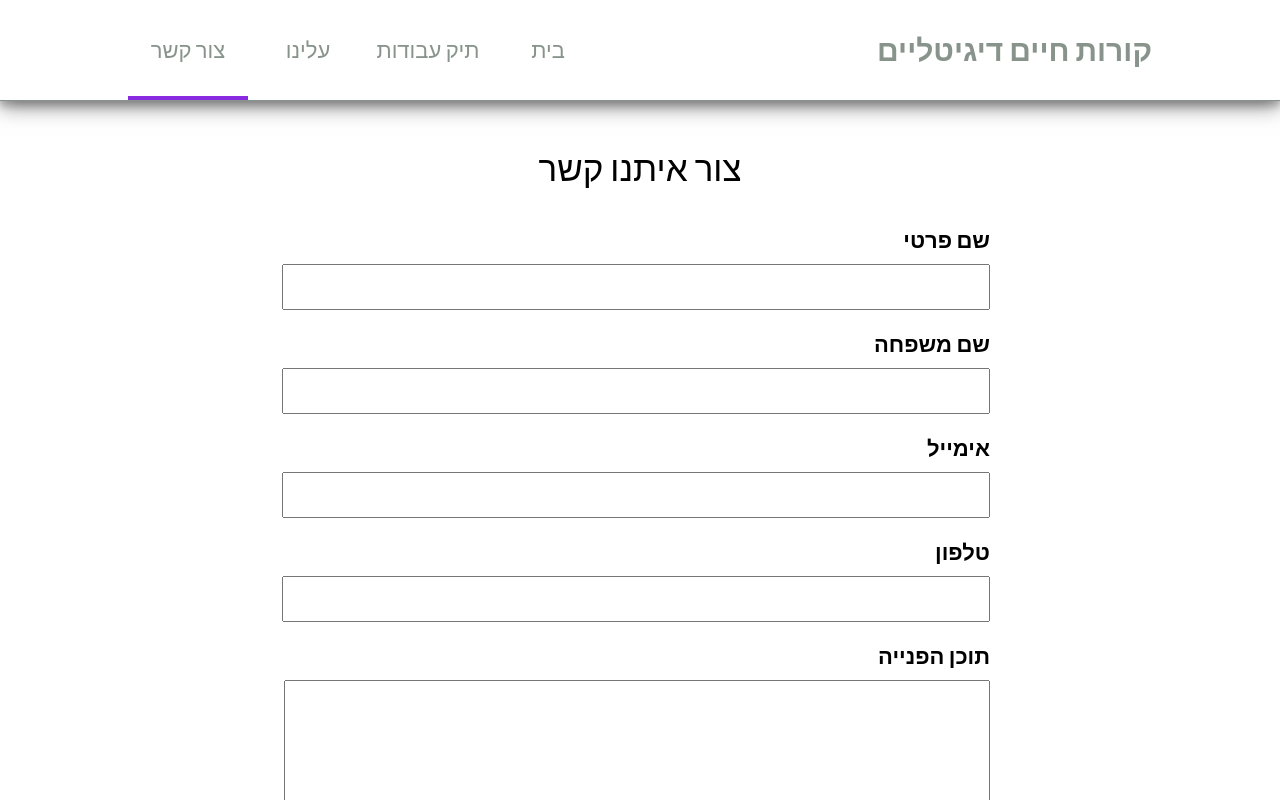
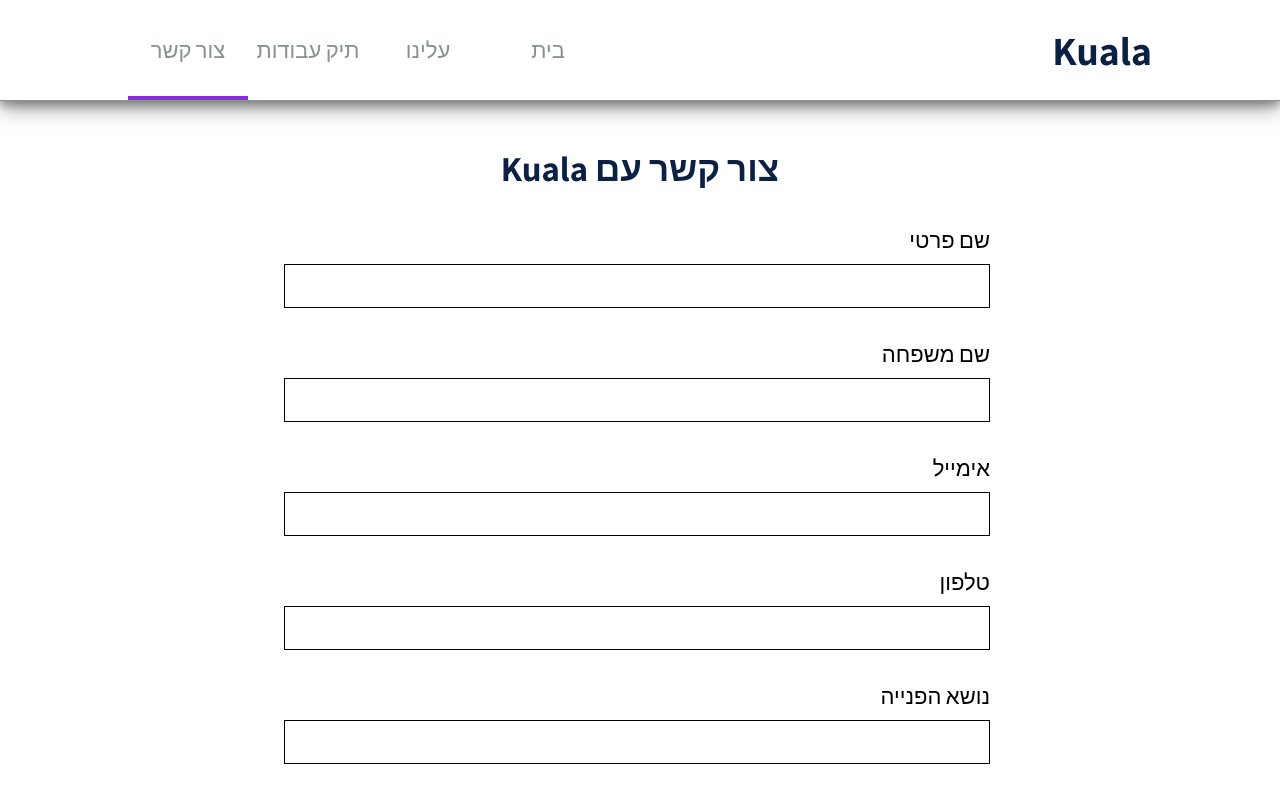
Before and after one commit to ChengaDev/digitalcv, a React (Create React App) app: page /contactus in a window 1280 px wide. Shown: the top 800 px of the page. Built offline with nearby package versions, Linux system fonts and the light colour scheme.

Commit message:
rename to KUALA

```diff
--- a/src/components/App.js
+++ b/src/components/App.js
@@ -8,12 +8,14 @@ import ContactUsPage from './pages/contactUs/ContactUsPage';
 import AboutPage from './pages/about/AboutPage';
 import PortfolioPage from './pages/portfolio/PortfolioPage';
 import AutoScrollTop from './layout/AutoScrollTop';
+import styled from 'styled-components';
 
 const App = () => {
   return (
     <BrowserRouter>
       <AutoScrollTop>
         <Header />
+        <Content>
           <Switch>
             <Route exact path='/' component={Main} />
             <Route exact path='/about' component={AboutPage} />
@@ -21,10 +23,15 @@ const App = () => {
             <Route exact path='/contactus' component={ContactUsPage} />
             <Route exact path='/login' component={LoginPage} />
           </Switch>
+        </Content>
         <Footer />
       </AutoScrollTop>
     </BrowserRouter>
   );
 };
 
+const Content = styled.div`
+  min-height: calc(100vh - 160px);
+`;
+
 export default App;
--- a/src/components/layout/footer/Footer.js
+++ b/src/components/layout/footer/Footer.js
@@ -6,7 +6,7 @@ class Footer extends React.Component {
     return (
       <FooterContainer>
         <div id='allRightsReserved'>
-          כל הזכויות שמורות - קורות חיים דיגיטליים ©
+          כל הזכויות שמורות לקואלה - קורות חיים מקוונים ©
         </div>
       </FooterContainer>
     );
--- a/src/components/layout/header/Header.js
+++ b/src/components/layout/header/Header.js
@@ -34,19 +34,19 @@ class Header extends React.Component {
       <React.Fragment>
         <HeaderWrapper>
           <Link to='/'>
-            <HeaderTitle>קורות חיים דיגיטליים</HeaderTitle>
+            <HeaderTitle>Kuala</HeaderTitle>
           </Link>
           <HeaderItemsContainer>
             <HeaderItem selected={this.props.location.pathname === '/'}>
               <Link to='/'>בית</Link>
             </HeaderItem>
+            <HeaderItem selected={this.props.location.pathname === '/about'}>
+              <Link to='/about'>עלינו</Link>
+            </HeaderItem>
             <HeaderItem
               selected={this.props.location.pathname === '/portfolio'}
             >
               <Link to='/portfolio'>תיק עבודות</Link>
-            </HeaderItem>
-            <HeaderItem selected={this.props.location.pathname === '/about'}>
-              <Link to='/about'>עלינו</Link>
             </HeaderItem>
             <HeaderItem
               selected={this.props.location.pathname === '/contactus'}
@@ -66,13 +66,13 @@ class Header extends React.Component {
               </Link>
             </MobileHeaderItem>
             <MobileHeaderItem>
-              <Link onClick={this.onLinkClicked} to='/models'>
-                דוגמאות
+              <Link onClick={this.onLinkClicked} to='/about'>
+                עלינו
               </Link>
             </MobileHeaderItem>
             <MobileHeaderItem>
-              <Link onClick={this.onLinkClicked} to='/about'>
-                עלינו
+              <Link onClick={this.onLinkClicked} to='/portfolio'>
+                תיק עבודות
               </Link>
             </MobileHeaderItem>
             <MobileHeaderItem>
@@ -88,6 +88,7 @@ class Header extends React.Component {
 }
 
 const HeaderWrapper = styled.div`
+  z-index: 1;
   position: sticky;
   top: 0;
   font-family: ${props => props.theme.fontFamilies.assistant};
@@ -102,14 +103,15 @@ const HeaderWrapper = styled.div`
 `;
 
 const HeaderTitle = styled.div`
+  color: rgba(10, 32, 68);
   display: inline-block;
   line-height: 100px;
-  font-size: ${props => props.theme.fontSizes.fontSize7};
+  font-size: ${props => props.theme.fontSizes.fontSize9};
   height: 100%;
   font-weight: 600;
   float: right;
   cursor: pointer;
-  color: #88948b !important;
+  /* color: #88948b !important; */
 `;
 
 const HeaderItemsContainer = styled.div`
@@ -173,6 +175,7 @@ const MenuIcon = styled.div`
 `;
 
 const MobileNavMenu = styled.div`
+  z-index: 1;
   position: fixed;
   top: 100px;
   width: 100%;
--- a/src/components/pages/about/AboutPage.js
+++ b/src/components/pages/about/AboutPage.js
@@ -1,19 +1,19 @@
 import React from 'react';
 import styled from 'styled-components';
+import imagedigital from './images/man-791049_640.jpg';
 
 class AboutPage extends React.Component {
   render() {
     return (
       <Wrapper>
-        <h1>
-          מחפש עבודה?
-          <br /> אתה חייב להופיע ברשת!
-        </h1>
+        <h1>קואלה - Kuala</h1>
+        <h2>מהפכת קורות החיים המקוונים</h2>
         <Content>
           <Paragraph>
             אנחנו חיים בעולם דיגיטלי, ובעולם שכזה שבו הכל נגיש מכל מקום או
             מכשיר, אין סיבה שגם קורות החיים שלך לא יהיו נגישים מכל מקום!
           </Paragraph>
+          <DigitalImage alt='עולם דיגיטלי' src={imagedigital} />
           <Paragraph>
             בעולם דיגיטלי, אשר הופך לירוק יותר, ואשר מעודד הפחתת שימוש בנייר,
             קורות חיים מקוונים הם חלק מהשינוי הזה. מסמכים רבים הופכים לדיגיטליים
@@ -45,13 +45,28 @@ const Wrapper = styled.div`
   direction: rtl;
   font-family: ${props => props.theme.fontFamilies.assistant};
   text-align: center;
+
+  & h1 {
+    color: rgba(10, 32, 68);
+    margin-bottom: -20px;
+  }
+  h2 {
+    color: rgba(10, 32, 68);
+    margin-bottom: 10px;
+  }
+`;
+
+const DigitalImage = styled.img`
+  width: 100%;
+  max-width: 400px;
+  box-shadow: 0 0 3px rgba(0, 0, 0, 0.7);
 `;
 
 const Content = styled.div`
   padding-bottom: 50px;
   display: inline-block;
   text-align: center;
-  max-width: 700px;
+  max-width: 900px;
 `;
 
 const Paragraph = styled.p`
--- a/src/components/pages/contactUs/ContactUsPage.js
+++ b/src/components/pages/contactUs/ContactUsPage.js
@@ -4,16 +4,27 @@ import styled from 'styled-components';
 class ContactUsPage extends React.Component {
   constructor(props, context) {
     super(props, context);
+
+    this.onSubmit = this.onSubmit.bind(this);
     this.handleInputChange = this.handleInputChange.bind(this);
+    this.clearErrorMessages = this.clearErrorMessages.bind(this);
 
     this.state = {
       firstname: '', //'חן',
       lastname: '', //'גזית',
       email: '', //'gazit.chen@gmail.com',
       phone: '', //'0509933573',
-      content: '', //'מתכנת על'ת
-      errors: null
+      subject: '',
+      content: '', //'מתכנת על'
+      firstnameErrorMessage: '',
+      lastnameErrorMessage: '',
+      emailErrorMessage: '',
+      phoneErrorMessage: '',
+      subjectErrorMessage: '',
+      contentErrorMessage: '',
+      formSubmittedSuccesfully: false
     };
+    this.clearErrorMessages();
   }
 
   handleInputChange(event) {
@@ -26,84 +37,191 @@ class ContactUsPage extends React.Component {
     });
   }
 
-  render() {
+  validateForm() {
+    this.clearErrorMessages();
+
+    let isFormValid = true;
+    // vaidate first name
+    if (this.state.firstname.length === 0) {
+      isFormValid = false;
+      this.setState({ firstnameErrorMessage: 'שדה חובה' });
+    }
+    // validate last name
+    if (this.state.lastname.length === 0) {
+      isFormValid = false;
+      this.setState({ lastnameErrorMessage: 'שדה חובה' });
+    }
+    // validate email
+    if (this.state.email.length === 0) {
+      isFormValid = false;
+      this.setState({ emailErrorMessage: 'שדה חובה' });
+    }
+    // validate phone
+    if (this.state.phone.length === 0) {
+      isFormValid = false;
+      this.setState({ phoneErrorMessage: 'שדה חובה' });
+    }
+    // validate subject
+    if (this.state.subject.length === 0) {
+      isFormValid = false;
+      this.setState({ subjectErrorMessage: 'שדה חובה' });
+    }
+    // validate content
+    if (this.state.content.length === 0) {
+      isFormValid = false;
+      this.setState({ contentErrorMessage: 'שדה חובה' });
+    }
+
+    return isFormValid;
+  }
+
+  onSubmit(event) {
+    const isFormValid = this.validateForm();
+
+    if (isFormValid) {
+      this.setState({ formSubmittedSuccesfully: true });
+    }
+
+    event.preventDefault();
+  }
+
+  clearErrorMessages() {
+    this.setState({
+      firstnameErrorMessage: '',
+      lastnameErrorMessage: '',
+      emailErrorMessage: '',
+      phoneErrorMessage: '',
+      subjectErrorMessage: '',
+      contentErrorMessage: ''
+    });
+  }
+
+  renderThankYou() {
+    return (
+      <ThankYou>
+        <ThankYouContent>
+          תודה רבה על פנייתך!
+          <br />
+          נענה בהקדם האפשרי
+        </ThankYouContent>
+      </ThankYou>
+    );
+  }
+
+  renderForm() {
     return (
       <Wrapper>
-        <ContactForm>
-          <FormTitle>צור איתנו קשר</FormTitle>
+        <FormWrapper>
+          <ContactForm onSubmit={this.onSubmit}>
+            <FormTitle>צור קשר עם Kuala</FormTitle>
             <FormGroup>
               <label>שם פרטי</label>
-            <input
+              <TextInput
+                isValid={this.state.firstnameErrorMessage.length === 0}
                 value={this.state.firstname}
                 name='firstname'
                 tabIndex='1'
                 type='text'
                 onChange={this.handleInputChange}
-            ></input>
+              ></TextInput>
+              <ErrorMessage>{this.state.firstnameErrorMessage}</ErrorMessage>
             </FormGroup>
 
             <FormGroup>
               <label>שם משפחה</label>
-            <input
+              <TextInput
+                isValid={this.state.lastnameErrorMessage.length === 0}
                 value={this.state.lastname}
                 name='lastname'
                 tabIndex='2'
                 type='text'
                 onChange={this.handleInputChange}
-            ></input>
+              ></TextInput>
+              <ErrorMessage>{this.state.lastnameErrorMessage}</ErrorMessage>
             </FormGroup>
 
             <FormGroup>
               <label>אימייל</label>
-            <input
+              <TextInput
+                isValid={this.state.emailErrorMessage.length === 0}
                 value={this.state.email}
                 name='email'
                 tabIndex='3'
                 type='text'
                 onChange={this.handleInputChange}
-            ></input>
+              ></TextInput>
+              <ErrorMessage>{this.state.emailErrorMessage}</ErrorMessage>
             </FormGroup>
 
             <FormGroup>
               <label>טלפון</label>
-            <input
+              <TextInput
+                isValid={this.state.phoneErrorMessage.length === 0}
                 value={this.state.phone}
                 name='phone'
                 tabIndex='4'
                 type='text'
                 onChange={this.handleInputChange}
-            ></input>
+              ></TextInput>
+              <ErrorMessage>{this.state.phoneErrorMessage}</ErrorMessage>
+            </FormGroup>
+
+            <FormGroup>
+              <label>נושא הפנייה</label>
+              <TextInput
+                isValid={this.state.subjectErrorMessage.length === 0}
+                value={this.state.subject}
+                name='subject'
+                tabIndex='4'
+                type='text'
+                onChange={this.handleInputChange}
+              ></TextInput>
+              <ErrorMessage>{this.state.subjectErrorMessage}</ErrorMessage>
             </FormGroup>
 
             <FormGroup>
               <label>תוכן הפנייה</label>
-            <textarea
+              <TextAreaInput
+                isValid={this.state.contentErrorMessage.length === 0}
                 value={this.state.content}
                 name='content'
                 tabIndex='5'
                 type='text'
                 onChange={this.handleInputChange}
-            ></textarea>
+              ></TextAreaInput>
+              <ErrorMessage>{this.state.contentErrorMessage}</ErrorMessage>
             </FormGroup>
             <SubmitButton>שלח</SubmitButton>
           </ContactForm>
+        </FormWrapper>
       </Wrapper>
     );
+  }
+
+  render() {
+    if (this.state.formSubmittedSuccesfully) {
+      return this.renderThankYou();
+    }
+    return this.renderForm();
   }
 }
 
 const Wrapper = styled.div`
-  padding: 30px;
   direction: rtl;
 `;
 
-const FormTitle = styled.div`
+const FormTitle = styled.h1`
+  color: rgba(10, 32, 68);
   font-size: ${props => props.theme.fontSizes.fontSize8};
   margin-bottom: 15px;
   margin-top: 15px;
   display: inline-block;
   width: 100%;
   text-align: center;
+`;
+
+const FormWrapper = styled.div`
+  padding: 30px;
 `;
 
 const ContactForm = styled.form`
@@ -118,13 +236,13 @@ const FormGroup = styled.div`
   width: 100%;
 
   & * {
-    font-size: 22px;
+    font-size: ${props => props.theme.fontSizes.fontSize5};
     width: 100%;
     clear: both;
   }
 
   & label {
-    font-weight: bold;
+    /* font-weight: bold; */
   }
 
   & input {
@@ -143,12 +261,43 @@ const FormGroup = styled.div`
   }
 `;
 
+const TextInput = styled.input`
+  border: 1px solid ${props => (props.isValid ? 'black' : 'red')};
+`;
+
+const TextAreaInput = styled.textarea`
+  border: 1px solid ${props => (props.isValid ? 'black' : 'red')};
+`;
+
 const SubmitButton = styled.button`
   font-family: ${props => props.theme.fontFamilies.assistant};
   margin-top: 20px;
   height: 50px;
   width: 150px;
-  font-size: 20px;
+  font-size: ${props => props.theme.fontSizes.fontSize4};
+`;
+
+const ErrorMessage = styled.div`
+  color: red;
+  font-size: ${props => props.theme.fontSizes.fontSize2};
+  height: 12px;
+  font-weight: bold;
+`;
+
+const ThankYou = styled.div`
+  height: 100%;
+  width: 100%;
+  position: absolute;
+  bottom: 0;
+  color: ${props => props.theme.colors.black};
+  font-family: ${props => props.theme.fontFamilies.assistant};
+  text-align: center;
+  font-size: ${props => props.theme.fontSizes.fontSize8};
+`;
+
+const ThankYouContent = styled.div`
+  direction: rtl;
+  margin-top: 300px;
 `;
 
 export default ContactUsPage;
--- a/src/components/pages/home/Main.js
+++ b/src/components/pages/home/Main.js
@@ -3,6 +3,7 @@ import styled from 'styled-components';
 import AdvantagesSection from './advantages/AdvantagesWrapper';
 import BenefitSection from './benefits/BenefitContainer';
 import Jumbotron from './jumbotron/Jumbotron';
+import WhatWeOffer from './whatweoffer/WhatWeOffer';
 
 class Main extends React.Component {
   render() {
@@ -11,6 +12,7 @@ class Main extends React.Component {
         <Jumbotron />
         <AdvantagesSection />
         <BenefitSection />
+        <WhatWeOffer />
       </MainPageWrapper>
     );
   }
--- a/src/components/pages/home/advantages/AdvantagesWrapper.js
+++ b/src/components/pages/home/advantages/AdvantagesWrapper.js
@@ -7,7 +7,7 @@ class AdvantagesSection extends React.Component {
     return (
       <AdvantagesWrapper>
         <AdvantageTitle>
-          <div>למה זה עדיף?</div>
+          <div>למה קואלה?</div>
         </AdvantageTitle>
         <TitleLine />
         <AdvantangesContainer>
--- a/src/components/pages/home/jumbotron/Jumbotron.js
+++ b/src/components/pages/home/jumbotron/Jumbotron.js
@@ -12,8 +12,18 @@ class Jumbotron extends React.Component {
           <MainText>
             <h1>נגיש. בועט. מתקדם.</h1>
             <div>
-              <strong>קורות חיים דיגיטליים.</strong> הצטרף עכשיו למהפכה בקורות
-              החיים, אל תישאר מאחור!
+              <strong>קורות חיים מקוונים.</strong> הצטרף עכשיו למהפכה בקורות
+              החיים, אל תישאר מסמך
+              {/* <span
+                style={{
+                  color: 'lightcoral',
+                  textShadow: '0px 1px 11px #000',
+                  fontWeight: 'bold'
+                }}
+              >
+                מסמך בערימה
+              </span> */}
+              !
             </div>
           </MainText>
           <Form />
--- /dev/null
+++ b/src/components/pages/home/whatweoffer/WhatWeOffer.js
@@ -0,0 +1,36 @@
+import React from 'react';
+import styled from 'styled-components';
+
+class WhatWeOffer extends React.Component {
+  render() {
+    return (
+      <React.Fragment>
+        <AdvantageTitle>
+          <div>מה אנחנו מציעים?</div>
+        </AdvantageTitle>
+        <TitleLine />
+        <div>מציעים</div>
+      </React.Fragment>
+    );
+  }
+}
+
+const AdvantageTitle = styled.h2`
+  font-size: ${props => props.theme.fontSizes.fontSize10};
+  font-weight: 400;
+  text-align: center;
+  margin-bottom: 20px;
+`;
+
+const TitleLine = styled.div`
+  display: block;
+  width: 100px;
+  height: 0px;
+  margin-bottom: 50px;
+  border-radius: 3px;
+  border-top: 2px solid #9aa2ad;
+  border-bottom: 2px solid #9aa2ad;
+  margin: 0 auto;
+`;
+
+export default WhatWeOffer;
--- a/src/components/pages/portfolio/PortfolioPage.js
+++ b/src/components/pages/portfolio/PortfolioPage.js
@@ -6,9 +6,17 @@ class PortfolioPage extends React.Component {
   render() {
     return (
       <Wrapper>
-        <PageTitle>תיק עבודות</PageTitle>
+        <PageTitle>תיק עבודות של Kuala</PageTitle>
         <WorkItemsContainer>
           <WorkItemWrapper>
+            <WorkItem>
+              <WorkItemLink target='_blank' href='https://www.chengazit.co.il'>
+                <WorkItemImage src={imagechen} />
+                <DarkOverlay />
+              </WorkItemLink>
+            </WorkItem>
+          </WorkItemWrapper>
+          {/* <WorkItemWrapper>
             <WorkItem>
               <WorkItemLink target='_blank' href='https://www.chengazit.co.il'>
                 <WorkItemImage src={imagechen} />
@@ -23,15 +31,7 @@ class PortfolioPage extends React.Component {
                 <DarkOverlay />
               </WorkItemLink>
             </WorkItem>
-          </WorkItemWrapper>
-          <WorkItemWrapper>
-            <WorkItem>
-              <WorkItemLink target='_blank' href='https://www.chengazit.co.il'>
-                <WorkItemImage src={imagechen} />
-                <DarkOverlay />
-              </WorkItemLink>
-            </WorkItem>
-          </WorkItemWrapper>
+          </WorkItemWrapper> */}
         </WorkItemsContainer>
       </Wrapper>
     );
@@ -44,6 +44,8 @@ const Wrapper = styled.div`
 `;
 
 const PageTitle = styled.h1`
+  direction: rtl;
+  color: rgba(10, 32, 68);
   margin-bottom: 50px;
   text-align: center;
 `;
@@ -74,6 +76,14 @@ const WorkItemWrapper = styled.div`
   @media (max-width: 1000px) {
     flex-basis: 100%;
   }
+
+  @media (max-width: 420px) {
+    height: 220px;
+  }
+
+  @media (max-width: 400px) {
+    height: 200px;
+  }
 `;
 
 const WorkItem = styled.div`
@@ -83,6 +93,14 @@ const WorkItem = styled.div`
   box-shadow: 0px 2px 15px -2px rgba(0, 0, 0, 0.75);
   cursor: pointer;
   position: relative;
+
+  @media (max-width: 420px) {
+    width: 350px;
+  }
+
+  @media (max-width: 400px) {
+    width: 320px;
+  }
 `;
 
 const WorkItemLink = styled.a`
--- a/src/index.html
+++ b/src/index.html
@@ -30,7 +30,7 @@
       href="https://fonts.googleapis.com/icon?family=Material+Icons"
       rel="stylesheet"
     />
-    <title>קורות חיים דיגיטליים</title>
+    <title>קואלה - קורות חיים מקוונים</title>
   </head>
   <body style="margin: 0;">
     <div id="root"></div>
```
Also changed, not shown: src/components/pages/about/images/man-791049_640.jpg (added). Lines whose indentation alone changed are shown as unchanged.
